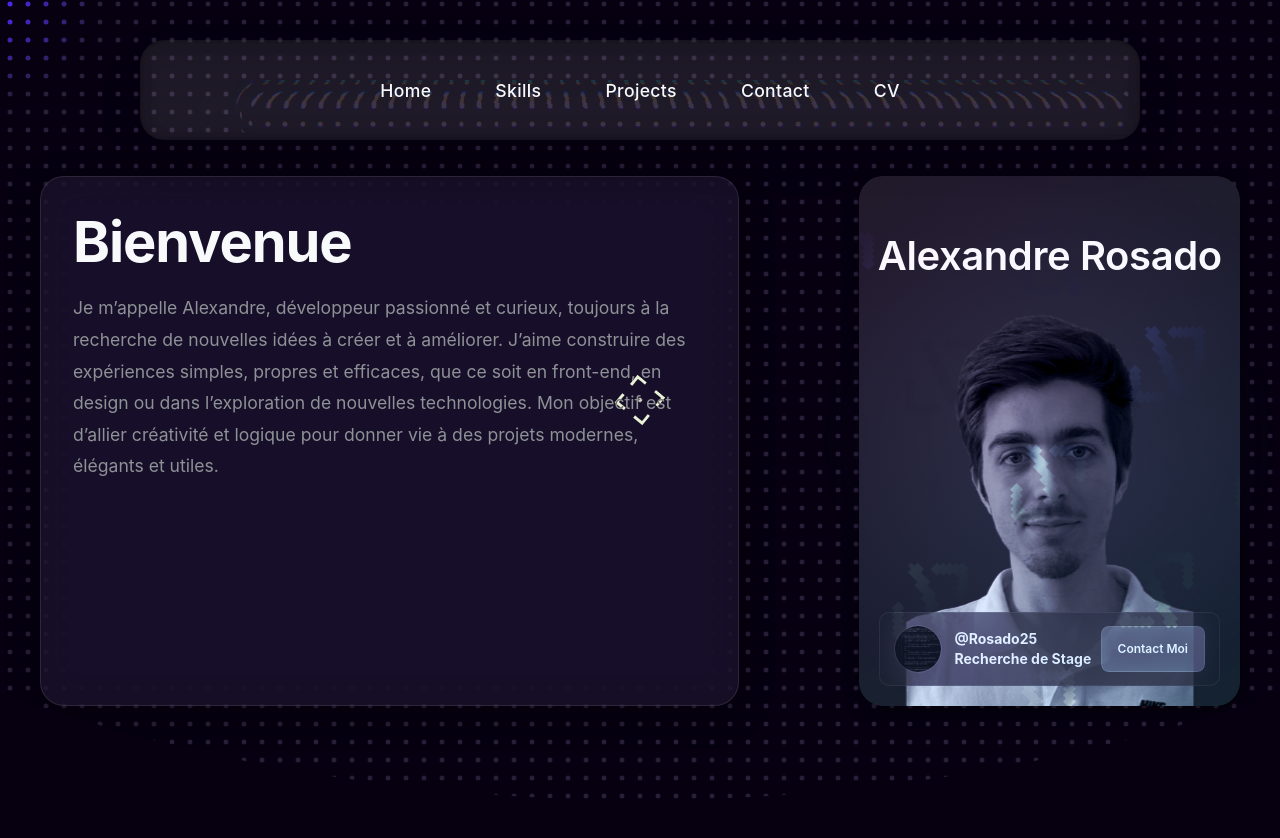
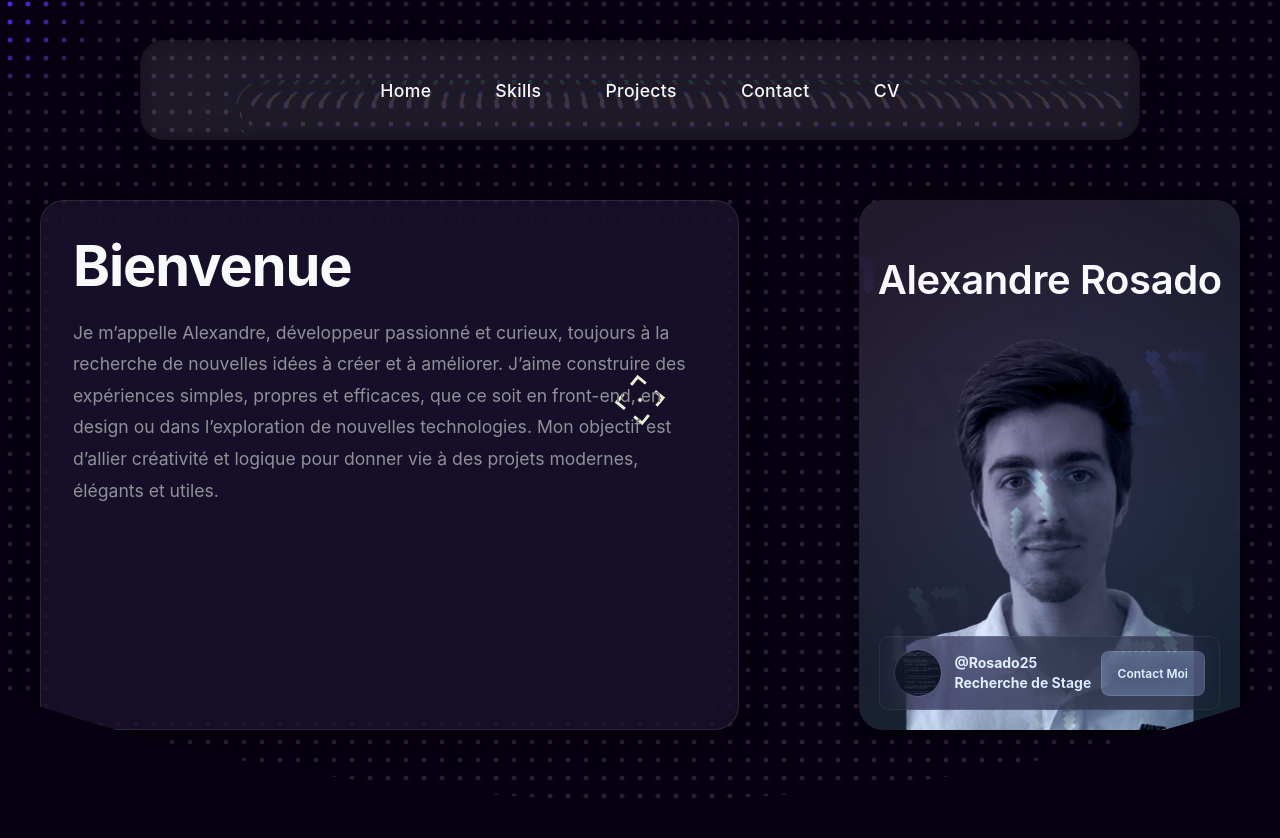
Before and after one commit to Rosado25/Profile-Site, a React (Vite) app: page / in a window 1280 px wide. Shown: the top 838 px of the page. Built offline with nearby package versions, Linux system fonts and the light colour scheme.

Commit message:
Update global CSS margin for main layout

```diff
--- a/src/styles/global.css
+++ b/src/styles/global.css
@@ -159,7 +159,7 @@ main {
     position: relative;
     z-index: 2;
     max-width: 1200px;
-    margin: 0 auto;
+    margin: 2% auto 0 auto;
     display: flex;
     /* aligne côte à côte */
     gap: 10%;
```
